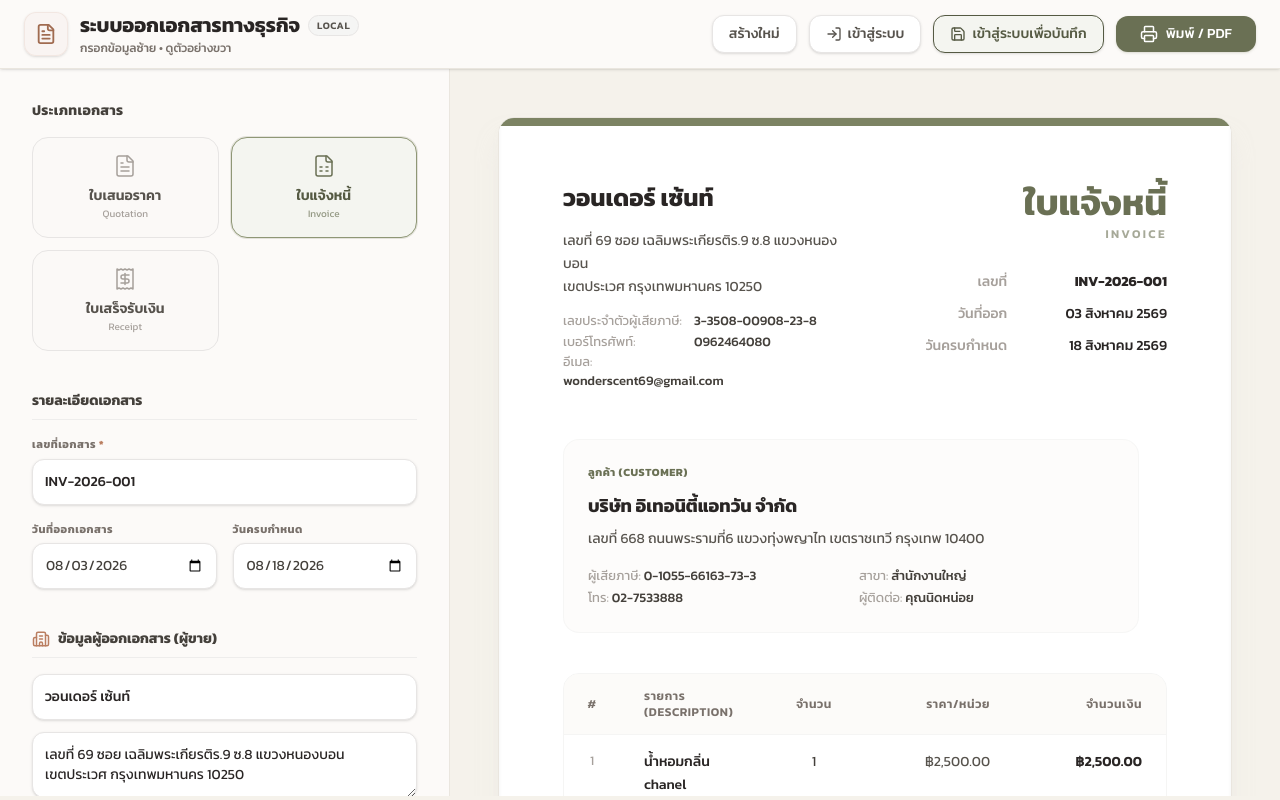
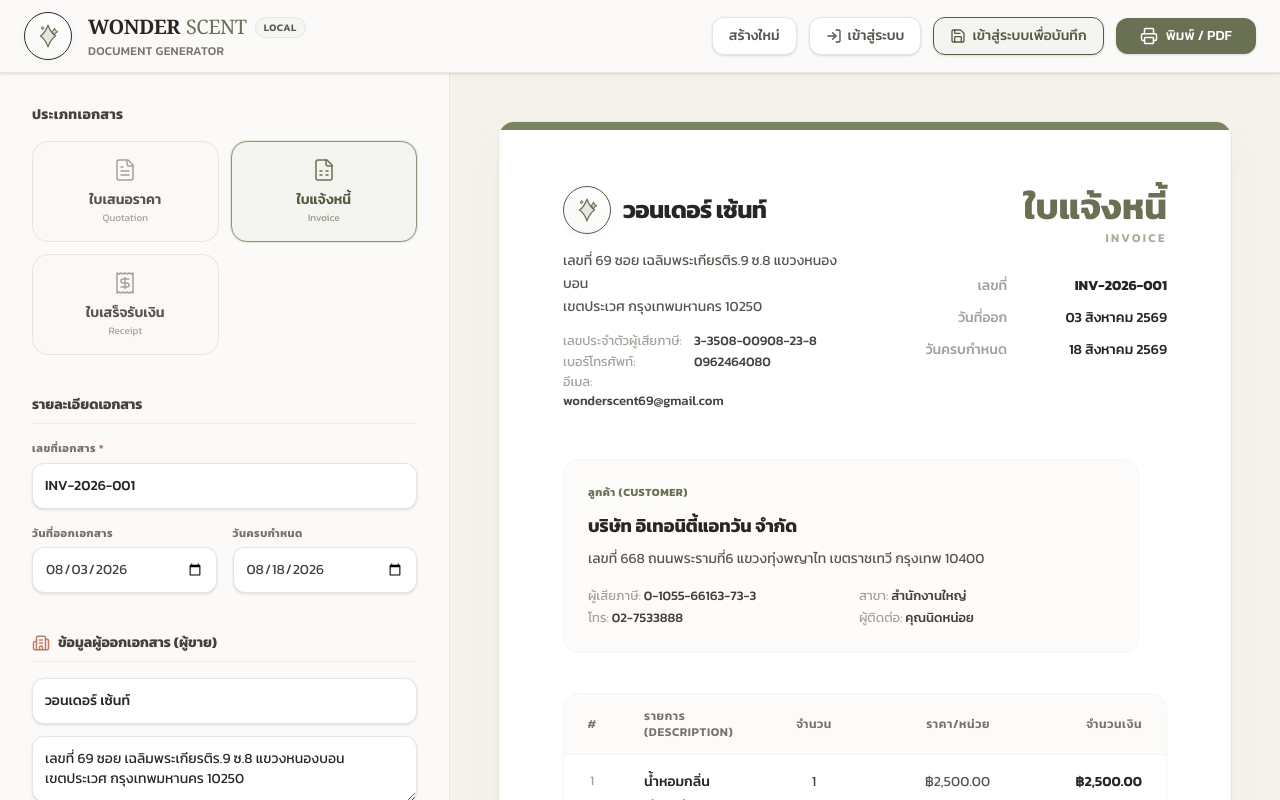
Before and after one commit to jamesTumarai/WONDER-SCENT, a React (Vite) app: page / in a window 1280 px wide. Built offline with nearby package versions, Linux system fonts and the light colour scheme; no server answers.

Commit message:
feat: add brand logo and categorize saved documents
- Introduce custom branding logo for "Wonder Scent" in the header and document preview.
- Update saved documents list to display items grouped by document type for better navigation.

```diff
--- a/src/App.tsx
+++ b/src/App.tsx
@@ -123,15 +123,22 @@
     <div className="min-h-screen bg-sand-100 text-stone-800 font-sans print:bg-white flex flex-col print:block print:h-auto print:min-h-0">
       {/* Header */}
       <header className="bg-sand-50 border-b border-sand-200 px-4 md:px-6 py-3 flex flex-col md:flex-row md:items-center justify-between sticky top-0 z-10 no-print gap-4 shadow-sm">
-        <div className="flex items-center gap-3">
-          <div className="p-2.5 bg-clay-50/80 rounded-xl text-clay-600 border border-clay-100/50 shadow-sm">
-             <FileText size={22} />
+        <div className="flex items-center gap-4">
+          <div className="relative flex items-center justify-center w-12 h-12 bg-white rounded-full shadow-[0_2px_10px_rgba(0,0,0,0.04)] border border-leaf-200/50 group overflow-hidden shrink-0">
+            <div className="absolute inset-0 bg-gradient-to-tr from-leaf-100/40 to-transparent opacity-80 group-hover:opacity-100 transition-opacity duration-500"></div>
+            <svg width="26" height="26" viewBox="0 0 24 24" fill="none" xmlns="http://www.w3.org/2000/svg" className="relative z-10 text-leaf-600 transform group-hover:rotate-12 transition-transform duration-500">
+              <path d="M12 2C12 2 14.5 9 19 12C14.5 15 12 22 12 22C12 22 9.5 15 5 12C9.5 9 12 2 12 2Z" fill="currentColor" fillOpacity="0.15" stroke="currentColor" strokeWidth="1.2" strokeLinejoin="round"/>
+              <path d="M18 5C18 5 19 7.5 21 8C19 8.5 18 11 18 11C18 11 17 8.5 15 8C17 7.5 18 5 18 5Z" fill="currentColor" fillOpacity="0.3" stroke="currentColor" strokeWidth="1" strokeLinejoin="round"/>
+              <path d="M7 3C7 3 7.5 4.5 8.5 4.75C7.5 5 7 6.5 7 6.5C7 6.5 6.5 5 5.5 4.75C6.5 4.5 7 3 7 3Z" fill="currentColor" fillOpacity="0.5" stroke="currentColor" strokeWidth="0.8" strokeLinejoin="round"/>
+            </svg>
           </div>
           <div>
             <div className="flex items-center gap-2">
-              <h1 className="text-xl font-bold text-stone-800 leading-tight">ระบบออกเอกสารทางธุรกิจ</h1>
+              <h1 className="text-xl font-bold text-stone-800 tracking-tight flex items-baseline gap-1.5 uppercase font-serif">
+                WONDER <span className="text-leaf-600 font-medium">SCENT</span>
+              </h1>
               {user ? (
-                <span className="bg-leaf-50 text-leaf-700 border border-leaf-200 text-[10px] px-2 py-0.5 rounded-full font-semibold uppercase tracking-wider flex items-center gap-1"><Cloud size={12}/> Cloud Sync</span>
+                <span className="bg-leaf-50 text-leaf-700 border border-leaf-200 text-[10px] px-2 py-0.5 rounded-full font-semibold uppercase tracking-wider flex items-center gap-1"><Cloud size={12}/> Cloud</span>
               ) : (
                 <span className="bg-stone-100 text-stone-600 border border-stone-200 text-[10px] px-2 py-0.5 rounded-full font-semibold uppercase tracking-wider">Local</span>
               )}
@@ -142,7 +149,7 @@
                 <button onClick={logOut} className="text-[10px] text-clay-500 hover:text-clay-700 underline">ออกจากระบบ</button>
               </div>
             ) : (
-              <p className="text-xs text-stone-500 font-medium mt-0.5">กรอกข้อมูลซ้าย • ดูตัวอย่างขวา</p>
+              <p className="text-xs text-stone-500 font-medium mt-0.5 tracking-wide">DOCUMENT GENERATOR</p>
             )}
           </div>
         </div>
--- a/src/components/DocumentPreview.tsx
+++ b/src/components/DocumentPreview.tsx
@@ -49,7 +49,19 @@
           <div className="flex-1 pr-8">
             {data.from.name ? (
               <div className="space-y-1.5 text-sm text-stone-600">
-                <h1 className="text-2xl font-bold text-stone-800 mb-4">{data.from.name}</h1>
+                <div className="flex items-center gap-3 mb-4">
+                  {(data.from.name.includes('วอนเดอร์ เซ้นท์') || data.from.name.toLowerCase().includes('wonder scent')) ? (
+                    <div className="relative flex items-center justify-center bg-white w-12 h-12 rounded-full border border-leaf-200/60 shadow-[0_2px_10px_rgba(0,0,0,0.03)] shrink-0 overflow-hidden">
+                      <div className="absolute inset-0 bg-gradient-to-tr from-leaf-100/30 to-transparent"></div>
+                      <svg width="26" height="26" viewBox="0 0 24 24" fill="none" xmlns="http://www.w3.org/2000/svg" className="relative z-10 text-leaf-600">
+                        <path d="M12 2C12 2 14.5 9 19 12C14.5 15 12 22 12 22C12 22 9.5 15 5 12C9.5 9 12 2 12 2Z" fill="currentColor" fillOpacity="0.15" stroke="currentColor" strokeWidth="1.2" strokeLinejoin="round"/>
+                        <path d="M18 5C18 5 19 7.5 21 8C19 8.5 18 11 18 11C18 11 17 8.5 15 8C17 7.5 18 5 18 5Z" fill="currentColor" fillOpacity="0.4" stroke="currentColor" strokeWidth="1" strokeLinejoin="round"/>
+                        <path d="M7 3C7 3 7.5 4.5 8.5 4.75C7.5 5 7 6.5 7 6.5C7 6.5 6.5 5 5.5 4.75C6.5 4.5 7 3 7 3Z" fill="currentColor" fillOpacity="0.6" stroke="currentColor" strokeWidth="0.8" strokeLinejoin="round"/>
+                      </svg>
+                    </div>
+                  ) : null}
+                  <h1 className="text-2xl font-bold text-stone-800 tracking-tight">{data.from.name}</h1>
+                </div>
                 <p className="whitespace-pre-line leading-relaxed">{data.from.address}</p>
                 <div className="pt-2 space-y-0.5 text-[13px]">
                   {data.from.taxId && <p><span className="text-stone-400 w-32 inline-block">เลขประจำตัวผู้เสียภาษี:</span> <span className="text-stone-700 font-medium">{data.from.taxId}</span></p>}
--- a/src/components/SavedDocumentsList.tsx
+++ b/src/components/SavedDocumentsList.tsx
@@ -1,11 +1,18 @@
 import React, { useEffect, useState } from 'react';
 import { getUserDocuments, SavedDocument, deleteUserDocument } from '../db';
-import { FileText, Loader2, Trash2, X, AlertCircle } from 'lucide-react';
+import { FileText, Loader2, Trash2, X, AlertCircle, Bookmark } from 'lucide-react';
+import { DocumentType } from '../types';
 
 interface Props {
   onClose: () => void;
   onSelect: (doc: SavedDocument) => void;
 }
+
+const TYPE_LABELS: Record<DocumentType, string> = {
+  QUOTATION: 'ใบเสนอราคา',
+  INVOICE: 'ใบแจ้งหนี้',
+  RECEIPT: 'ใบเสร็จรับเงิน',
+};
 
 export default function SavedDocumentsList({ onClose, onSelect }: Props) {
   const [docs, setDocs] = useState<SavedDocument[]>([]);
@@ -45,18 +52,28 @@
     }
   };
 
+  // Group docs by type
+  const groupedDocs = docs.reduce((acc, doc) => {
+    if (!acc[doc.type]) acc[doc.type] = [];
+    acc[doc.type].push(doc);
+    return acc;
+  }, {} as Record<string, SavedDocument[]>);
+
+  // Sorting order for types
+  const typeOrder: DocumentType[] = ['QUOTATION', 'INVOICE', 'RECEIPT'];
+
   return (
     <div className="flex flex-col h-full bg-white relative">
       <div className="flex items-center justify-between p-4 md:p-6 border-b border-stone-100">
         <h2 className="text-lg font-bold text-stone-800 flex items-center gap-2">
-          <FileText size={20} className="text-leaf-600" /> เอกสารใน Cloud
+          <Bookmark size={20} className="text-leaf-600" /> คลังเอกสาร
         </h2>
         <button onClick={onClose} className="p-2 hover:bg-stone-50 rounded-full text-stone-400 hover:text-stone-600 transition-colors">
           <X size={20} />
         </button>
       </div>
 
-      <div className="flex-1 overflow-y-auto p-4 md:p-6 space-y-3 custom-scrollbar">
+      <div className="flex-1 overflow-y-auto p-4 md:p-6 custom-scrollbar">
         {loading ? (
           <div className="flex flex-col items-center justify-center p-12 text-stone-400">
             <Loader2 className="w-8 h-8 animate-spin mb-4" />
@@ -68,38 +85,54 @@
              <div>เกิดข้อผิดพลาด <br/><span className="opacity-70 text-xs">{error}</span></div>
            </div>
         ) : docs.length === 0 ? (
-          <div className="text-center p-12 text-stone-400">
+          <div className="text-center p-12 text-stone-400 border-2 border-dashed border-stone-100 rounded-3xl mt-4">
             <FileText size={48} className="mx-auto mb-4 opacity-50" />
             <p className="text-sm font-medium">ยังไม่มีเอกสารที่บันทึกไว้ในระบบ</p>
           </div>
         ) : (
-          docs.map(doc => (
+          <div className="space-y-8 pb-8">
+            {typeOrder.map(type => {
+              const items = groupedDocs[type];
+              if (!items || items.length === 0) return null;
+
+              return (
+                <div key={type} className="space-y-3">
+                  <h3 className="text-xs font-bold text-stone-500 uppercase tracking-wider flex items-center gap-2 border-b border-stone-100 pb-2">
+                    <span className="w-2 h-2 rounded-full bg-leaf-500"></span>
+                    หมวด: {TYPE_LABELS[type]}
+                  </h3>
+                  <div className="grid gap-3">
+                    {items.map(doc => (
                       <div
                         key={doc.id}
                         onClick={() => onSelect(doc)}
-              className="p-4 rounded-2xl border border-stone-200 hover:border-leaf-300 hover:shadow-md transition-all cursor-pointer group bg-white flex flex-col gap-2"
+                        className="p-4 rounded-2xl border border-stone-200 hover:border-leaf-300 hover:shadow-md transition-all cursor-pointer group bg-stone-50/50 hover:bg-white flex flex-col gap-2"
                       >
                         <div className="flex items-start justify-between">
                           <div>
-                  <span className="text-[10px] font-bold uppercase tracking-wider text-leaf-600 bg-leaf-50 px-2 py-0.5 rounded-md">
-                    {doc.type}
-                  </span>
-                  <h3 className="font-bold text-stone-800 mt-2">{doc.to.name || 'ไม่ได้ระบุผู้รับ'}</h3>
-                  <p className="text-sm text-stone-500 font-medium">{doc.documentNumber || 'ไม่มีเลขที่'}</p>
+                            <h4 className="font-bold text-stone-800 line-clamp-1 pr-4">{doc.to.name || 'ไม่ได้ระบุผู้รับ'}</h4>
+                            <p className="text-sm text-stone-500 font-medium font-mono mt-0.5">{doc.documentNumber || 'ไม่มีเลขที่'}</p>
                           </div>
                           <button
                             onClick={(e) => handleDelete(e, doc.id)}
-                  className="p-2 text-stone-300 hover:text-red-500 hover:bg-red-50 rounded-lg transition-colors"
+                            className="p-2 -mr-2 -mt-2 text-stone-300 hover:text-red-500 hover:bg-red-50 opacity-0 group-hover:opacity-100 rounded-lg transition-all"
+                            title="ลบเอกสาร"
                           >
                             <Trash2 size={16} />
                           </button>
                         </div>
-              <div className="flex items-center gap-4 text-[11px] text-stone-400 mt-2">
-                <span>วันที่: {doc.date}</span>
-                <span>ยอดเงิน: {doc.items.length > 0 ? 'มีรายการ' : 'ไม่มีรายการ'}</span>
+                        <div className="flex items-center gap-4 text-[11px] text-stone-400 mt-1">
+                          <span className="flex items-center gap-1.5 px-2 py-1 bg-stone-100 rounded-md">
+                            วันที่: {doc.date || '-'}
+                          </span>
                         </div>
                       </div>
-          ))
+                    ))}
+                  </div>
+                </div>
+              );
+            })}
+          </div>
         )}
       </div>
     </div>
```
Lines whose indentation alone changed are shown as unchanged.
